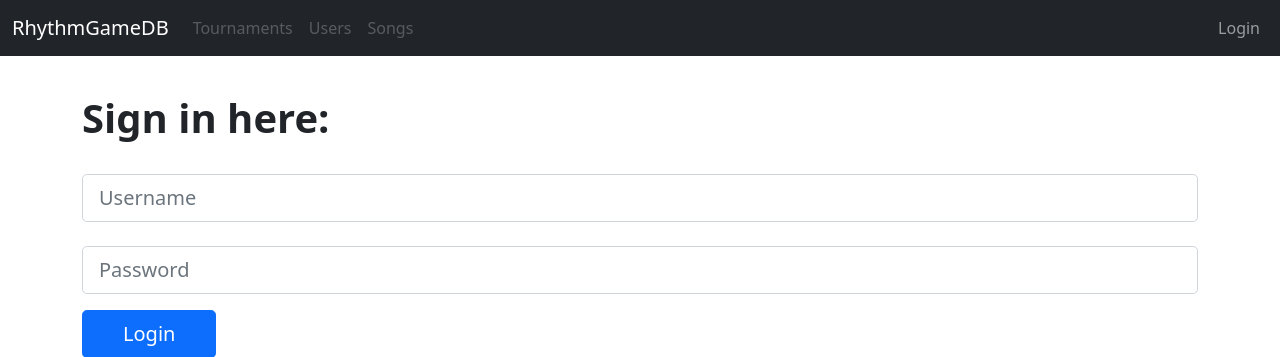
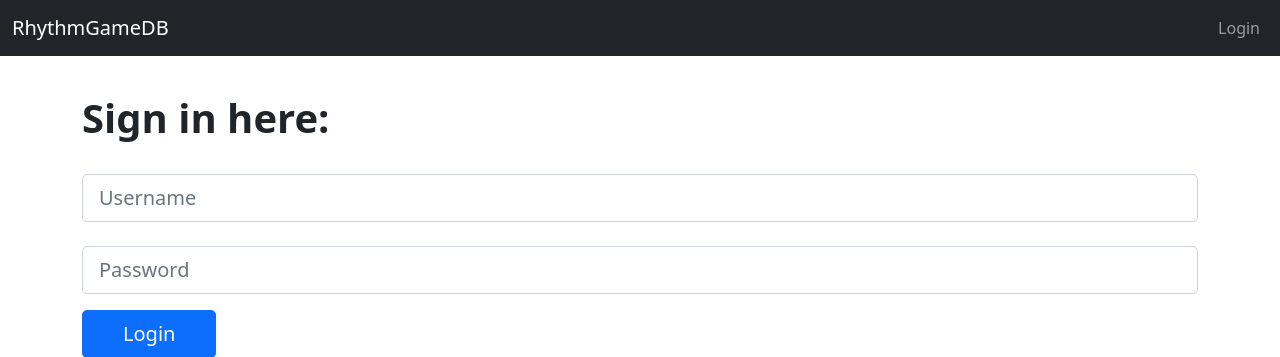
Before and after one commit to arcs1ne/rhythmgamedb, a Flask app: page /login in a window 1280 px wide. Shown: the top 357 px of the page. Run offline with Flask 2, Linux system fonts and the light colour scheme; some libraries are stand-ins or nearby versions.

Commit message:
clowning

```diff
--- a/app.py
+++ b/app.py
@@ -27,7 +27,7 @@ def index():
 
 @app.route("/tournament")
 def tournament():
-    return render_template("tournament.html")
+    return render_template("index.html")
 
 @app.route("/song")
 def song():
--- a/templates/layout.html
+++ b/templates/layout.html
@@ -25,17 +25,14 @@
                             <a href="tournament" class="nav-item nav-link">Tournaments</a>
                             <a href="user" class="nav-item nav-link">Users</a>
                             <a href="song" class="nav-item nav-link" tabindex="-1">Songs</a>
-                        {% else %}
-                            <a href="tournament" class="nav-item nav-link disabled">Tournaments</a>
-                            <a href="user" class="nav-item nav-link disabled">Users</a>
-                            <a href="song" class="nav-item nav-link disabled" tabindex="-1">Songs</a>
                         {% endif %}
                     </div>
                     <div class="navbar-nav ms-auto">
                         {% if session['loggedin'] == True %}
-                            <a href="login" class="nav-item nav-link">Logout</a>
+                            <span class="text-white nav-item nav-link" >Welcome, {{ session['username'] }}</span>
+                            <a href="logout" class="nav-item nav-link">Logout</a>
                         {% else %}
-                            <a href="logout" class="nav-item nav-link">Login</a>
+                            <a href="login" class="nav-item nav-link">Login</a>
                         {% endif %}
                     </div>
                 </div>
--- a/templates/login.html
+++ b/templates/login.html
@@ -14,7 +14,7 @@
         </form></br>
         <div class="d-flex justify-content-between align-items-center">
                 <div class="form-check mb-0">
-                <input class="form-check-input me-2" type="checkbox" value="" id="form2Example3" />
+                <input class="form-check-input me-2" name="rmb" type="checkbox" value="" id="form2Example3" />
                 <label class="form-check-label" for="form2Example3">Remember me</label>
                 </div>
             <a href="#!" class="text-body">Forgot password?</a>
```
Also changed, not shown: 2 other files.
